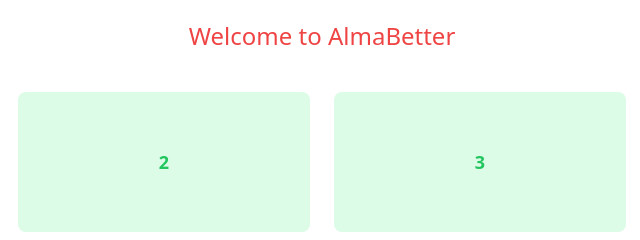
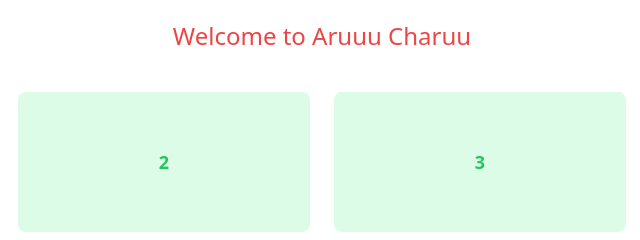
Before and after one commit to ajay1588/alma-better, a plain HTML site: page index.html in a window 1280 px wide. Shown: the full height of the page, 318-958 px from the left. Drawn offline with nearby package versions, Linux system fonts and the light colour scheme.

Commit message:
Update index.html

```diff
--- a/index.html
+++ b/index.html
@@ -7,7 +7,7 @@
   </head>
 
 <body>
-  <h6 class="text-red-500 text-2xl text-center py-5">Welcome to AlmaBetter</h6>
+  <h6 class="text-red-500 text-2xl text-center py-5">Welcome to Aruuu Charuu</h6>
   <div class="grid grid-cols-1 md:grid-cols-2 lg:grid-cols-4 gap-2 md:gap-4 lg:gap-6 p-5">
     <div class="bg-green-100 text-green-500 text-lg font-bold text-center p-14 rounded-lg">1</div>
     <div class="bg-green-100 text-green-500 text-lg font-bold text-center p-14 rounded-lg">2</div>
```
